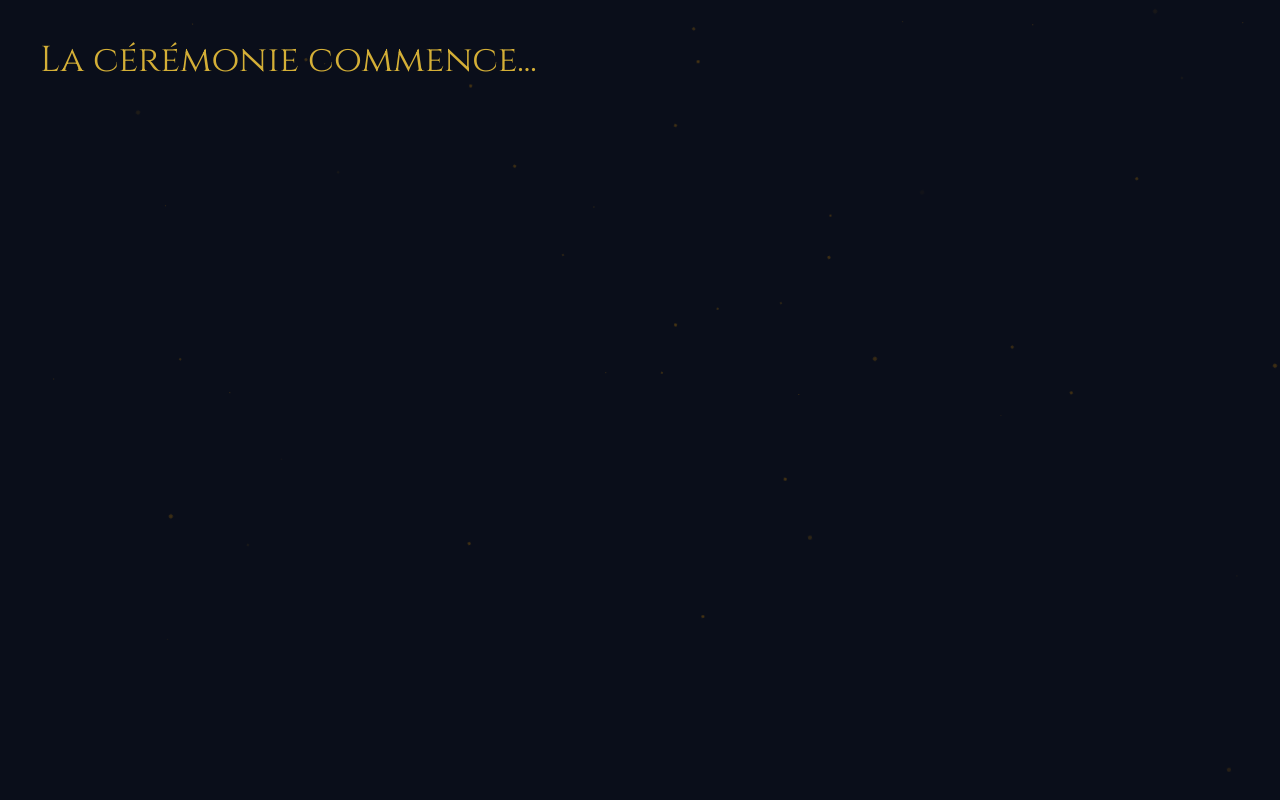
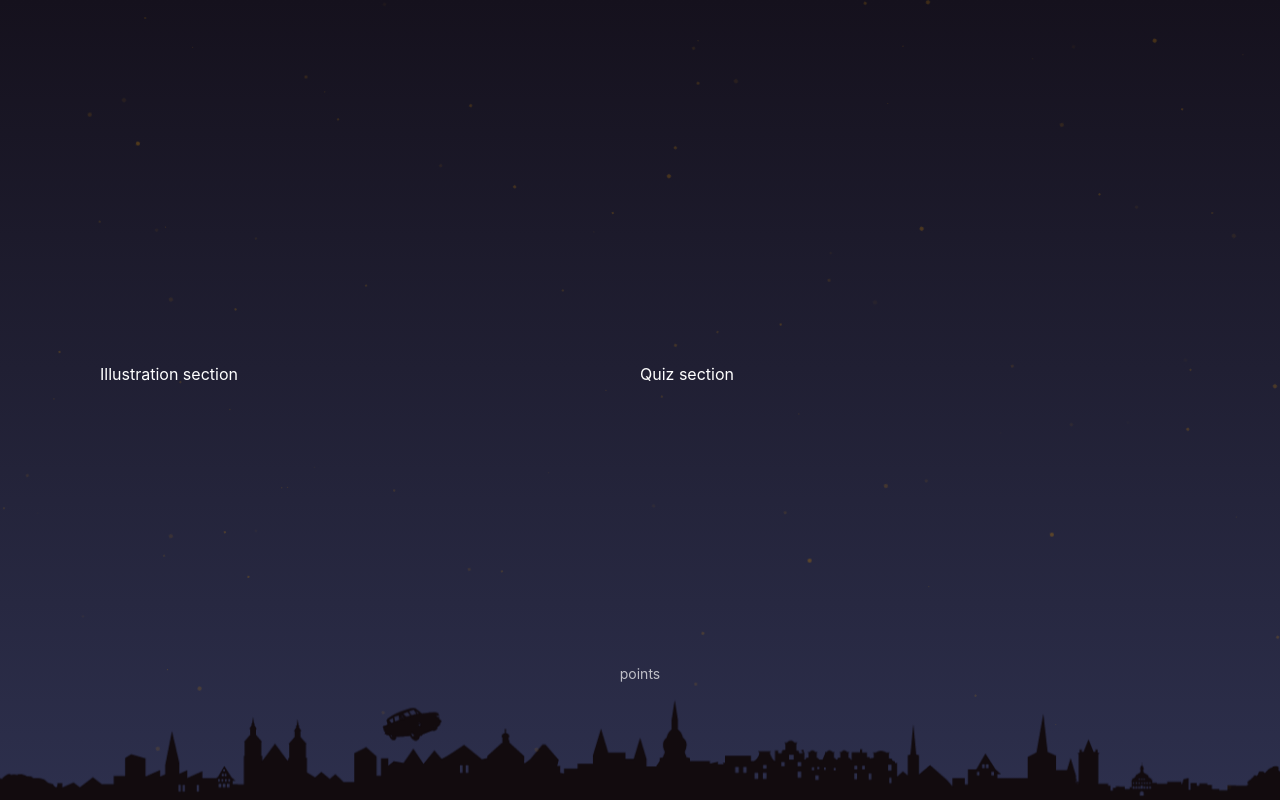
Before and after one commit to Harimananafth/HpRepartitionQuiz, a React (Vite) app: page /quiz in a window 1280 px wide. Built offline with nearby package versions, Linux system fonts and the light colour scheme.

Commit message:
Refactor background

```diff
--- a/src/App.css
+++ b/src/App.css
@@ -44,6 +44,23 @@
   animation-timing-function: linear;
   animation-iteration-count: infinite;
 }
+.bg {
+  background-image:
+    url(/horizons_village.png),
+    linear-gradient(180deg, #15111d, #323657 121.35%);
+
+  background-repeat: no-repeat, no-repeat, no-repeat;
+
+  /* On ajuste ici : */
+  /* 1. Village : 150% (au lieu de contain) pour l'agrandir */
+  /* 2. Stars : cover pour remplir tout l'écran */
+  /* 3. Gradient : cover pour couvrir le reste */
+  background-size: 170%, cover;
+
+  background-position:
+    center 101%,
+    bottom;
+}
 
 .magic-text {
   text-shadow:
--- a/src/App.jsx
+++ b/src/App.jsx
@@ -9,8 +9,8 @@ export default function App() {
   const location = useLocation();
 
   return (
-    <div className="bg-dark-blue h-screen flex relative overflow-hidden">
-      <MagicDust />
+    <div className="bg relative overflow-hidden">
+      <MagicDust count={100}/>
 
       <AnimatePresence mode="wait">
         <Routes location={location} key={location.pathname}>
--- a/src/App/home.jsx
+++ b/src/App/home.jsx
@@ -1,6 +1,7 @@
 import { Link } from "react-router-dom";
 import { motion, scale } from "motion/react";
 import { pageVariants } from "../utils/page.animation";
+import MagicDust from "../components/magicDust";
 
 // Animation des éléments texte
 const item = {
@@ -34,8 +35,9 @@ export default function Home() {
       initial="initial"
       animate="animate"
       exit="exit"
-      className="p-10 flex items-center justify-between px-25"
+      className="p-25 h-screen flex items-center justify-between"
     >
+      <MagicDust/>
       <div className="flex flex-col justify-start w-3/5 gap-3 text-left">
         <motion.h2
           initial="hidden"
@@ -88,17 +90,15 @@ export default function Home() {
         </motion.div>
       </div>
 
-      <motion.div
-        variants={floating}
-        animate="animate"
+      <div
         className="flex items-center justify-center"
       >
         <img
           src="/logo.png"
           alt="Logo Poudlard"
-          className="h-80 drop-shadow-[0_0_15px_rgba(255,215,0,0.6)]"
+          className="h-80 drop-shadow-[0_0_5px_rgba(255,215,0,0.6)]"
         />
-      </motion.div>
+      </div>
     </motion.main>
   );
 }
--- a/src/App/quiz.jsx
+++ b/src/App/quiz.jsx
@@ -1,6 +1,5 @@
 import { motion } from "motion/react";
 import { pageVariants } from "../utils/page.animation";
-
 export default function Quiz() {
   return (
     <motion.main
@@ -8,11 +7,15 @@ export default function Quiz() {
       initial="initial"
       animate="animate"
       exit="exit"
-      className="p-10"
+      className="p-25 h-screen grid grid-cols-2 grid-rows-[1fr_auto] items-center justify-between text-white"
     >
-      <h1 className="text-4xl text-gold font-Cinzel">
-        La cérémonie commence...
-      </h1>
+      <div >Illustration section</div>
+
+      <div>Quiz section</div>
+
+      <footer className="col-span-2 py-4 text-center text-sm opacity-70">
+        points
+      </footer>
     </motion.main>
   );
 }
--- /dev/null
+++ b/src/data/quiz.json
@@ -0,0 +1,224 @@
+{
+  "quiz": [
+    {
+      "id": 1,
+      "question": "Si tu découvres un objet magique abandonné dans un couloir, que fais-tu en premier ?",
+      "options": [
+        {
+          "text": "Je le prends immédiatement et explore son usage",
+          "points": { "Gryffondor": 2 }
+        },
+        {
+          "text": "J’observe discrètement autour avant de le toucher",
+          "points": { "Serpentard": 2 }
+        },
+        {
+          "text": "Je le rapporte à un professeur pour qu’il l’examine",
+          "points": { "Poufsouffle": 2 }
+        },
+        {
+          "text": "Je tente de le comprendre par la magie avant de décider",
+          "points": { "Serdaigle": 2 }
+        }
+      ]
+    },
+    {
+      "id": 2,
+      "question": "Lors d’un projet en groupe, quel rôle te semble le plus naturel ?",
+      "options": [
+        {
+          "text": "Le leader qui prend des décisions rapides",
+          "points": { "Gryffondor": 2 }
+        },
+        {
+          "text": "Le stratège qui prévoit toutes les conséquences",
+          "points": { "Serpentard": 2 }
+        },
+        {
+          "text": "Le médiateur qui s’assure que tout le monde avance",
+          "points": { "Poufsouffle": 2 }
+        },
+        {
+          "text": "Le chercheur qui apporte des idées innovantes",
+          "points": { "Serdaigle": 2 }
+        }
+      ]
+    },
+    {
+      "id": 3,
+      "question": "Si un mystère se présente devant toi dans la bibliothèque, tu…",
+      "options": [
+        {
+          "text": "Cherches le moyen de résoudre le mystère toi-même",
+          "points": { "Gryffondor": 2 }
+        },
+        {
+          "text": "Élaborer une théorie complexe sur les indices",
+          "points": { "Serdaigle": 2 }
+        },
+        {
+          "text": "Te renseignes sur ceux qui ont déjà été confrontés au problème",
+          "points": { "Serpentard": 2 }
+        },
+        {
+          "text": "Proposes ton aide aux autres lecteurs pour comprendre",
+          "points": { "Poufsouffle": 2 }
+        }
+      ]
+    },
+    {
+      "id": 4,
+      "question": "Tu as l’occasion de créer une potion unique. Quelle approche adoptes-tu ?",
+      "options": [
+        {
+          "text": "Je teste plusieurs ingrédients sans peur du risque",
+          "points": { "Gryffondor": 2 }
+        },
+        {
+          "text": "Je fais des calculs précis avant chaque ajout",
+          "points": { "Serdaigle": 2 }
+        },
+        {
+          "text": "Je choisis des ingrédients sûrs et accessibles pour tous",
+          "points": { "Poufsouffle": 2 }
+        },
+        {
+          "text": "Je cherche l’ingrédient rare qui donnera un avantage",
+          "points": { "Serpentard": 2 }
+        }
+      ]
+    },
+    {
+      "id": 5,
+      "question": "En voyage à l’étranger, tu es confronté à une situation imprévue. Comment réagis-tu ?",
+      "options": [
+        {
+          "text": "Tu fonces tête baissée et improvises",
+          "points": { "Gryffondor": 2 }
+        },
+        {
+          "text": "Tu observes et attends le meilleur moment pour agir",
+          "points": { "Serpentard": 2 }
+        },
+        {
+          "text": "Tu aides ceux qui semblent perdus autour de toi",
+          "points": { "Poufsouffle": 2 }
+        },
+        {
+          "text": "Tu étudies la situation pour trouver la solution la plus logique",
+          "points": { "Serdaigle": 2 }
+        }
+      ]
+    },
+    {
+      "id": 6,
+      "question": "Si tu pouvais apprendre une compétence secrète, laquelle choisirais-tu ?",
+      "options": [
+        {
+          "text": "Maîtriser l’art du duel et de la bravoure",
+          "points": { "Gryffondor": 2 }
+        },
+        {
+          "text": "Décoder des mystères que personne ne comprend",
+          "points": { "Serdaigle": 2 }
+        },
+        {
+          "text": "Influencer les situations en ta faveur discrètement",
+          "points": { "Serpentard": 2 }
+        },
+        {
+          "text": "Soutenir et protéger ceux qui en ont besoin",
+          "points": { "Poufsouffle": 2 }
+        }
+      ]
+    },
+    {
+      "id": 7,
+      "question": "On te propose un objet magique interdit mais tentant. Que fais-tu ?",
+      "options": [
+        {
+          "text": "Tu le prends, défiant les règles pour le découvrir",
+          "points": { "Gryffondor": 2 }
+        },
+        {
+          "text": "Tu t’assures que personne ne remarque ton intérêt",
+          "points": { "Serpentard": 2 }
+        },
+        {
+          "text": "Tu décides de ne pas risquer la sécurité de tous",
+          "points": { "Poufsouffle": 2 }
+        },
+        {
+          "text": "Tu essaies de comprendre son fonctionnement avant toute action",
+          "points": { "Serdaigle": 2 }
+        }
+      ]
+    },
+    {
+      "id": 8,
+      "question": "Lors d’un débat intense, comment interviens-tu ?",
+      "options": [
+        {
+          "text": "Tu oses exprimer ton opinion sans hésitation",
+          "points": { "Gryffondor": 2 }
+        },
+        {
+          "text": "Tu trouves un argument qui surprend tout le monde",
+          "points": { "Serdaigle": 2 }
+        },
+        {
+          "text": "Tu essaies de calmer les tensions et trouver un compromis",
+          "points": { "Poufsouffle": 2 }
+        },
+        {
+          "text": "Tu utilises la discussion pour faire avancer tes objectifs",
+          "points": { "Serpentard": 2 }
+        }
+      ]
+    },
+    {
+      "id": 9,
+      "question": "Si tu découvres un passage secret dans l’école, que fais-tu ?",
+      "options": [
+        {
+          "text": "Tu explores immédiatement le passage sans te poser de questions",
+          "points": { "Gryffondor": 2 }
+        },
+        {
+          "text": "Tu observes attentivement et prends des notes pour comprendre",
+          "points": { "Serdaigle": 2 }
+        },
+        {
+          "text": "Tu l’utilises pour obtenir un avantage stratégique",
+          "points": { "Serpentard": 2 }
+        },
+        {
+          "text": "Tu informes ceux qui pourraient être intéressés de manière sûre",
+          "points": { "Poufsouffle": 2 }
+        }
+      ]
+    },
+    {
+      "id": 10,
+      "question": "Si tu devais défendre un ami injustement accusé, que ferais-tu ?",
+      "options": [
+        {
+          "text": "Tu te lèves courageusement pour le défendre, peu importe les conséquences",
+          "points": { "Gryffondor": 2 }
+        },
+        {
+          "text": "Tu rassembles des preuves pour prouver son innocence",
+          "points": { "Serdaigle": 2 }
+        },
+        {
+          "text": "Tu utilises ton influence pour protéger ton ami discrètement",
+          "points": { "Serpentard": 2 }
+        },
+        {
+          "text": "Tu restes à ses côtés pour le soutenir moralement",
+          "points": { "Poufsouffle": 2 }
+        }
+      ]
+    }
+  ]
+}
```
Also changed, not shown: public/horizons_village.png (added).
